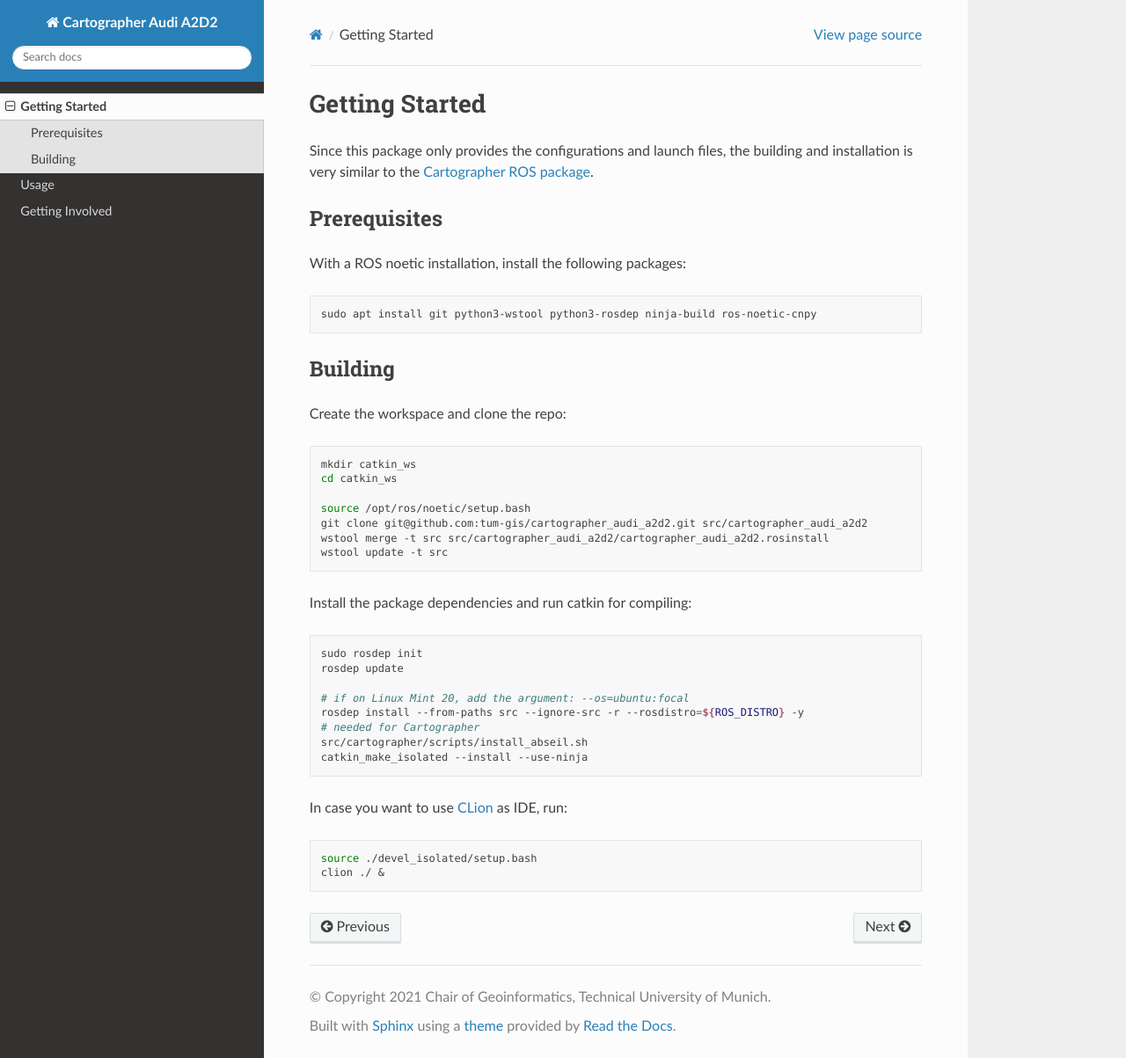
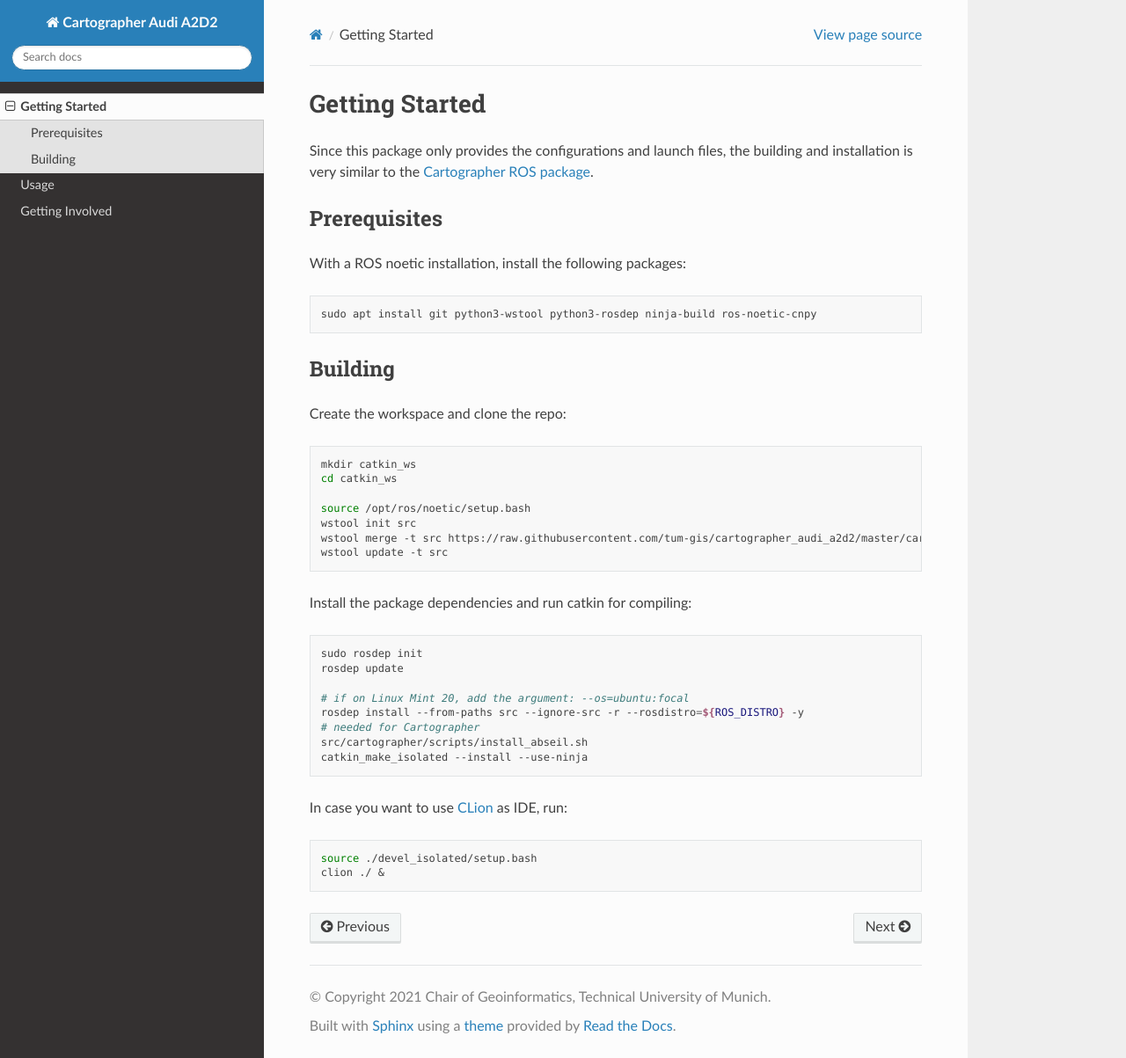
Before and after one commit to tum-gis/cartographer_audi_a2d2, a Sphinx documentation site: the page built from docs/source/getting_started.rst, in a window 1280 px wide and 1203 px high. Shown: the whole window at 88% size. Built offline with Sphinx 7.4.7 and the Read the Docs theme 2.0.0, drawn with Linux system fonts in a browser that asks for light colours.

Commit message:
simplified compilation steps

```diff
--- a/docs/source/getting_started.rst
+++ b/docs/source/getting_started.rst
@@ -27,8 +27,8 @@ Create the workspace and clone the repo:
     cd catkin_ws
 
     source /opt/ros/noetic/setup.bash
-    git clone git@github.com:tum-gis/cartographer_audi_a2d2.git src/cartographer_audi_a2d2
-    wstool merge -t src src/cartographer_audi_a2d2/cartographer_audi_a2d2.rosinstall
+    wstool init src
+    wstool merge -t src https://raw.githubusercontent.com/tum-gis/cartographer_audi_a2d2/master/cartographer_audi_a2d2.rosinstall
     wstool update -t src
 
 Install the package dependencies and run catkin for compiling:
```
